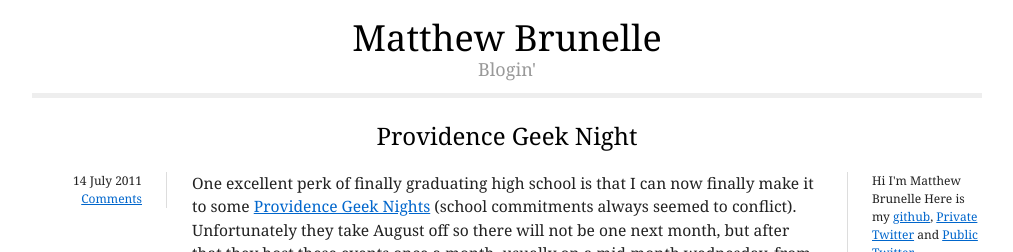
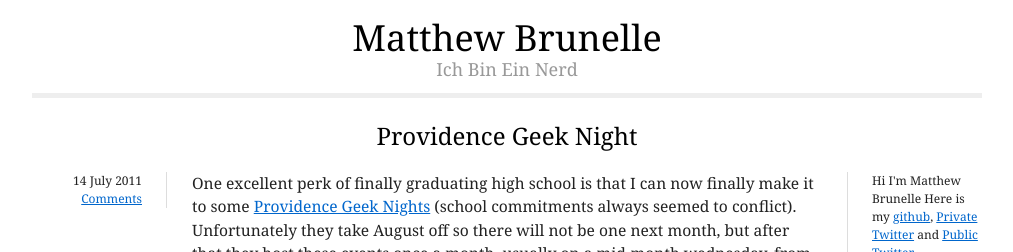
Before and after one commit to ciferkey/ciferkey.github.com, a Jekyll site: the page built from index.html, in a window 1280 px wide. Shown: the top 252 px of the page, without its empty margins (133-1146 px from the left). Built offline with Jekyll 4.4.1, drawn with Linux system fonts in a browser that asks for light colours; comment, search, counter and statistics services are not loaded.

Commit message:
ich bin ein nerd

```diff
--- a/_layouts/default.html
+++ b/_layouts/default.html
@@ -19,7 +19,7 @@
     <h1>
       <a href="/">Matthew Brunelle</a>
     </h1>
-    <p class="strapline">Blogin'</p>
+    <p class="strapline">Ich Bin Ein Nerd</p>
 
     {{ content }}
   </div>
```
